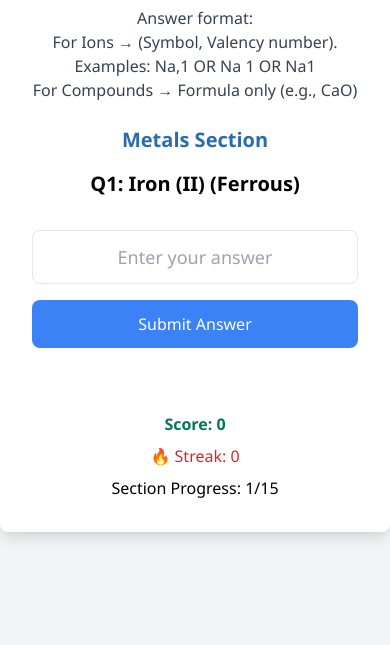
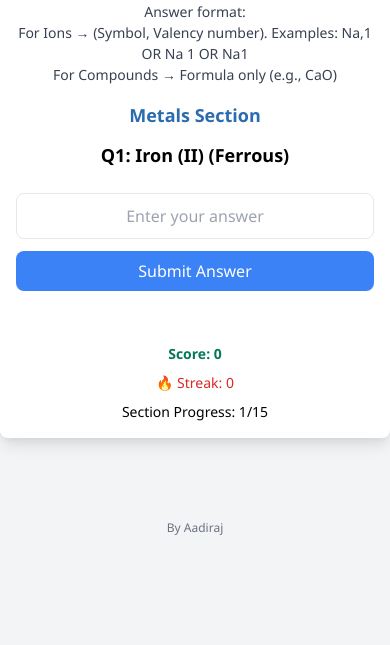
Before and after one commit to CodingSmiles/chem, a plain HTML site: page index.html in a window 390 px wide. Shown: the part 199-844 px from the top of the page. Drawn offline with nearby package versions, Linux system fonts and the light colour scheme.

Commit message:
added readme and credits, mobile compatibility

```diff
--- a/index.html
+++ b/index.html
@@ -7,7 +7,7 @@
     <link href="https://cdn.jsdelivr.net/npm/tailwindcss@2.2.19/dist/tailwind.min.css" rel="stylesheet">
     <link rel="stylesheet" href="styles.css">
 </head>
-<body class="bg-gray-100 flex items-center justify-center min-h-screen">
+<body class="bg-gray-100 flex flex-col items-center justify-center min-h-screen">
     <div id="quiz-container" class="bg-white p-8 rounded-lg shadow-lg w-full max-w-3xl">
         <h1 class="text-3xl font-bold text-center mb-6">⚛ Chemistry Quiz ⚛</h1>
         <p id="instructions" class="text-center text-gray-700 mb-6">
@@ -31,6 +31,10 @@
             </div>
         </div>
     </div>
+
+    <br>
+    <br>
+    <p id="credits" class="text-center text-gray-500 text-sm mt-4">By Aadiraj</p>
     <script src="script.js"></script>
 </body>
 </html>
--- a/styles.css
+++ b/styles.css
@@ -24,3 +24,82 @@ body {
 #section-title {
     color: #2b6cb0;
 }
+
+#credits {
+    color: #6b7280;
+}
+
+/* Mobile-specific styles */
+@media (max-width: 640px) {
+    #quiz-container {
+        padding: 1rem;
+        margin: 1rem;
+        max-width: 100%;
+    }
+
+    h1 {
+        font-size: 1.5rem;
+        margin-bottom: 1rem;
+    }
+
+    #instructions {
+        font-size: 0.875rem;
+        margin-bottom: 1rem;
+    }
+
+    #section-title {
+        font-size: 1.125rem;
+        margin-bottom: 0.75rem;
+    }
+
+    #question {
+        font-size: 1.125rem;
+        margin-bottom: 1.5rem;
+    }
+
+    #answer-input {
+        font-size: 1rem;
+        padding: 0.5rem;
+        margin-bottom: 0.75rem;
+    }
+
+    #submit-button {
+        font-size: 1rem;
+        padding: 0.5rem;
+    }
+
+    #feedback {
+        font-size: 0.875rem;
+        min-height: 2rem;
+        margin-top: 0.75rem;
+    }
+
+    #score, #streak, #progress {
+        font-size: 0.875rem;
+        margin-top: 0.5rem;
+    }
+
+    #result-container {
+        margin-top: 1rem;
+    }
+
+    #final-score {
+        font-size: 1.25rem;
+    }
+
+    #wrong-title {
+        font-size: 1rem;
+        margin-top: 0.75rem;
+    }
+
+    #wrong-answers {
+        font-size: 0.75rem;
+        padding: 0.75rem;
+        max-height: 16rem;
+    }
+
+    #credits {
+        font-size: 0.75rem;
+        margin-top: 1rem;
+    }
+}
```
Also changed, not shown: 1 other file.
